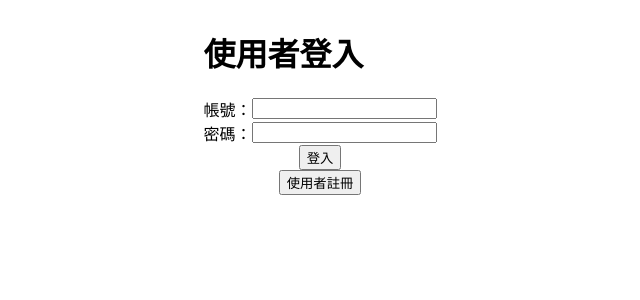
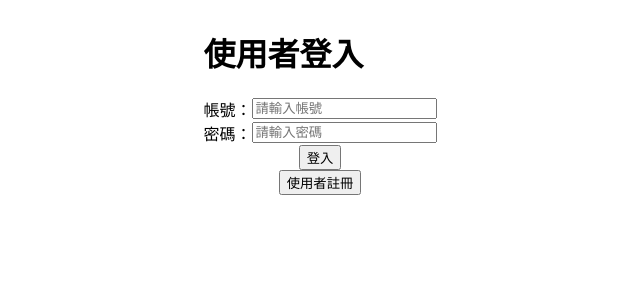
Before and after one commit to Mikikuro1088/book_management, a PHP site: page /login.php in a window 1280 px wide. Shown: the top 300 px of the page, without its empty margins (320-960 px from the left). Run offline with PHP 8.4, Linux system fonts and the light colour scheme.

Commit message:
Update login.php

```diff
--- a/login.php
+++ b/login.php
@@ -13,11 +13,11 @@
       <h1>使用者登入</h1>
       <div class="main">
         <label>帳號：</label>
-        <input type="email"  class="form-control" name="email">
+        <input type="email"  class="form-control" name="email" placeholder="請輸入帳號">
       </div>
       <div class="main">
         <label>密碼：</label>
-        <input type="text">
+        <input type="password" class="form-control" name="password" placeholder="請輸入密碼">
       </div>
       <div class="main">
         <button type="submit" class="btn btn-default" name="login">登入</button>
```
